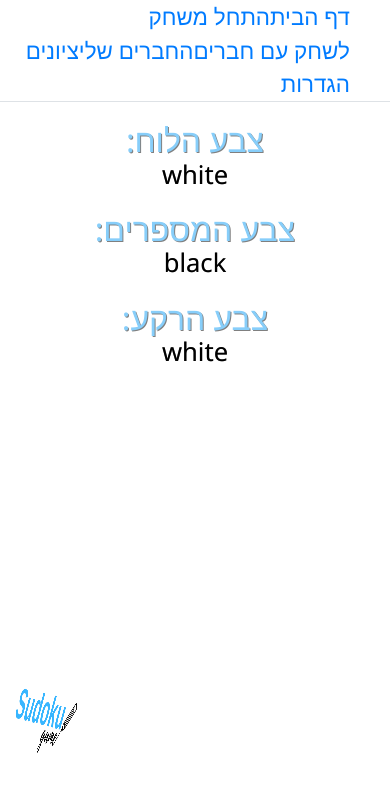
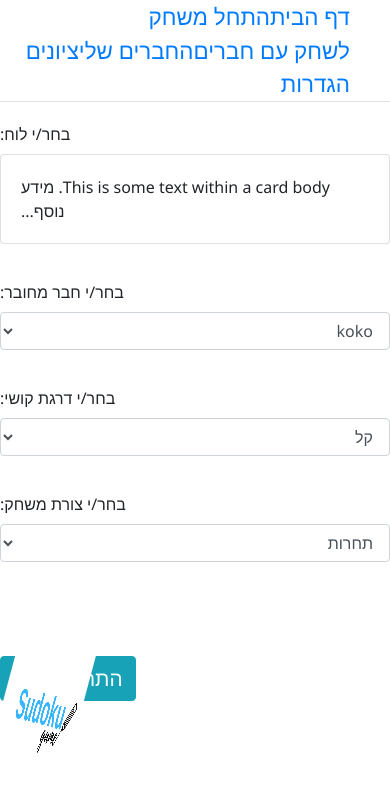
Before and after one commit to michalbn/Sudoku-Game, an Angular app in the folder my-sudoku-app/: page / in a window 390 px wide. Shown: the top 788 px of the page. Built offline with nearby package versions, Linux system fonts and the light colour scheme.

Commit message:
css+ html "single-game" , "friends-game"

```diff
--- a/my-sudoku-app/src/app/app.component.html
+++ b/my-sudoku-app/src/app/app.component.html
@@ -5,5 +5,7 @@
 <app-sudoku-classic-game></app-sudoku-classic-game>
 <app-sudoku-competition-game></app-sudoku-competition-game>
 <app-friend-page></app-friend-page>
-<app-grade-page></app-grade-page>-->
+<app-grade-page></app-grade-page>
 <app-setting-page></app-setting-page>
+<app-single-game></app-single-game>-->
+<app-friends-game-page></app-friends-game-page>
--- a/my-sudoku-app/src/app/app.module.ts
+++ b/my-sudoku-app/src/app/app.module.ts
@@ -10,8 +10,6 @@ import { SudokuClassicGameComponent } from './sudoku-classic-game/sudoku-classic
 import { FriendPageComponent } from './friend-page/friend-page.component';
 import { NewUserPageComponent } from './weclome-page/new-user-page/new-user-page.component';
 import { FriendsGamePageComponent } from './friends-game-page/friends-game-page.component';
-import { CompetitionGameComponent } from './friends-game-page/competition-game/competition-game.component';
-import { CollaborationGameComponent } from './friends-game-page/collaboration-game/collaboration-game.component';
 import { SudokuCompetitionGameComponent } from './sudoku-competition-game/sudoku-competition-game.component';
 import { SudokuCollaborationGameComponent } from './sudoku-collaboration-game/sudoku-collaboration-game.component';
 import { GradePageComponent } from './grade-page/grade-page.component';
@@ -27,8 +25,6 @@ import { SettingPageComponent } from './setting-page/setting-page.component';
     FriendPageComponent,
     NewUserPageComponent,
     FriendsGamePageComponent,
-    CompetitionGameComponent,
-    CollaborationGameComponent,
     SudokuCompetitionGameComponent,
     SudokuCollaborationGameComponent,
     GradePageComponent,
--- a/my-sudoku-app/src/app/friends-game-page/collaboration-game/collaboration-game.component.html
+++ /dev/null
@@ -1,3 +0,0 @@
-<p>
-  collaboration-game works!
-</p>
--- a/my-sudoku-app/src/app/friends-game-page/collaboration-game/collaboration-game.component.ts
+++ /dev/null
@@ -1,15 +0,0 @@
-import { Component, OnInit } from '@angular/core';
-
-@Component({
-  selector: 'app-collaboration-game',
-  templateUrl: './collaboration-game.component.html',
-  styleUrls: ['./collaboration-game.component.css']
-})
-export class CollaborationGameComponent implements OnInit {
-
-  constructor() { }
-
-  ngOnInit() {
-  }
-
-}
--- a/my-sudoku-app/src/app/friends-game-page/competition-game/competition-game.component.html
+++ /dev/null
@@ -1,3 +0,0 @@
-<p>
-  competition-game works!
-</p>
--- a/my-sudoku-app/src/app/friends-game-page/competition-game/competition-game.component.ts
+++ /dev/null
@@ -1,15 +0,0 @@
-import { Component, OnInit } from '@angular/core';
-
-@Component({
-  selector: 'app-competition-game',
-  templateUrl: './competition-game.component.html',
-  styleUrls: ['./competition-game.component.css']
-})
-export class CompetitionGameComponent implements OnInit {
-
-  constructor() { }
-
-  ngOnInit() {
-  }
-
-}
--- a/my-sudoku-app/src/app/friends-game-page/friends-game-page.component.css
+++ b/my-sudoku-app/src/app/friends-game-page/friends-game-page.component.css
@@ -0,0 +1,47 @@
+.logoimg{
+    width: 20%;
+    height: 30%;
+    -ms-transform: rotate(30deg); /* IE 9 */
+    -webkit-transform: rotate(20deg); /* Safari 3-8 */
+    transform: rotate(15deg);
+   position: absolute;
+    left: 0; bottom: 0;
+ /*   top: 0px;
+    right: 0px;
+    position: relative;*/
+}
+
+a
+{
+    font-family: "Segoe UI","Helvetica Neue",Arial,sans-serif,"Apple Color Emoji","Segoe UI Emoji","Segoe UI Symbol";
+    font-size : 140%;
+}
+body
+{
+    font-family: "Segoe UI","Helvetica Neue",Arial,sans-serif,"Apple Color Emoji","Segoe UI Emoji","Segoe UI Symbol";
+}
+
+.glyphicon.glyphicon-education
+{
+    color:black;
+}
+
+.glyphicon.glyphicon-cog
+{
+    color: #5353db;
+}
+.form-group
+{
+    margin-top: 5%;
+
+}
+
+.btn
+{
+    margin-top: 15%;
+}
+
+.size
+{
+    font-size: 130%
+}
--- a/my-sudoku-app/src/app/friends-game-page/friends-game-page.component.html
+++ b/my-sudoku-app/src/app/friends-game-page/friends-game-page.component.html
@@ -1,3 +1,59 @@
-<p>
-  friends-game-page works!
-</p>
+<!DOCTYPE html>
+<html dir="rtl" lang="he">
+  <head>
+      <meta charses="utf-8">
+  </head>
+  <body>
+    <ul class="nav nav-tabs nav-justified">
+      <li role="presentation"><a href="#"><span class="glyphicon glyphicon-home "></span> דף הבית </a></li>
+      <li role="presentation"><a href="#"><span class="glyphicon glyphicon-play text-success"></span> התחל משחק </a></li>
+      <li role="presentation" class="active"><a href="#" class="glyphicon glyphicon-pencil"> לשחק עם חברים </a></li>
+      <li role="presentation"><a href="#"><span class="glyphicon glyphicon-user"></span> החברים שלי </a></li>
+      <li role="presentation"><a href="#"><span  class="glyphicon glyphicon-education"></span> ציונים </a></li>
+      <li role="presentation"><a href="#"><span class="glyphicon glyphicon-cog "></span> הגדרות </a></li>
+    </ul>
+
+    <form>
+        <div class="form-row">
+          <div class="form-group col-md-6">
+            <label for="board">בחר/י לוח:</label>
+            <div class="card">
+                <div class="card-body">
+                  This is some text within a card body.  מידע נוסף...
+                </div>
+              </div>
+          </div>
+          <div class="form-group col-md-2">
+              <label for="exampleFormControlSelect1">בחר/י חבר מחובר:</label>
+              <select class="form-control" id="exampleFormControlSelect1">
+                <option>koko</option>
+                <option>loko</option>
+              </select>
+          </div>
+          <div class="form-group col-md-2">
+              <label for="exampleFormControlSelect1"> בחר/י דרגת קושי: </label>
+              <select class="form-control" id="exampleFormControlSelect1">
+                <option>קל</option>
+                <option>בינוני</option>
+                <option>קשה</option>
+              </select>
+          </div>
+          <div class="form-group col-md-2">
+              <label for="exampleFormControlSelect1">בחר/י צורת משחק:</label>
+              <select class="form-control" id="exampleFormControlSelect1">
+                <option>תחרות</option>
+                <option>שיתוף פעולה</option>
+              </select>
+          </div>
+        </div>
+      </form>
+      <div class="form-group row">
+          <div class="col-sm-7">
+            <button type="submit" class="btn btn-info size">התחל לשחק</button>
+          </div>
+      </div>
+    <div class="logopart">
+        <img class=logoimg src="assets\Sudoku.png"/>
+    </div>
+</body>
+</html>
--- a/my-sudoku-app/src/app/single-game/single-game.component.css
+++ b/my-sudoku-app/src/app/single-game/single-game.component.css
@@ -0,0 +1,47 @@
+.logoimg{
+    width: 20%;
+    height: 30%;
+    -ms-transform: rotate(30deg); /* IE 9 */
+    -webkit-transform: rotate(20deg); /* Safari 3-8 */
+    transform: rotate(15deg);
+   position: absolute;
+    left: 0; bottom: 0;
+ /*   top: 0px;
+    right: 0px;
+    position: relative;*/
+}
+
+a
+{
+    font-family: "Segoe UI","Helvetica Neue",Arial,sans-serif,"Apple Color Emoji","Segoe UI Emoji","Segoe UI Symbol";
+    font-size : 140%;
+}
+body
+{
+    font-family: "Segoe UI","Helvetica Neue",Arial,sans-serif,"Apple Color Emoji","Segoe UI Emoji","Segoe UI Symbol";
+}
+
+.glyphicon.glyphicon-education
+{
+    color:black;
+}
+
+.glyphicon.glyphicon-cog
+{
+    color: #5353db;
+}
+.form-group
+{
+    margin-top: 5%;
+
+}
+
+.btn
+{
+    margin-top: 15%;
+}
+
+.size
+{
+    font-size: 130%
+}
--- a/my-sudoku-app/src/app/single-game/single-game.component.html
+++ b/my-sudoku-app/src/app/single-game/single-game.component.html
@@ -1,3 +1,45 @@
-<p>
-  single-game works!
-</p>
+<!DOCTYPE html>
+<html dir="rtl" lang="he">
+  <head>
+      <meta charses="utf-8">
+  </head>
+  <body>
+    <ul class="nav nav-tabs nav-justified">
+      <li role="presentation"><a href="#"><span class="glyphicon glyphicon-home "></span> דף הבית </a></li>
+      <li role="presentation" class="active"><a href="#"><span class="glyphicon glyphicon-play text-success"></span> התחל משחק </a></li>
+      <li role="presentation"><a href="#" class="glyphicon glyphicon-pencil"> לשחק עם חברים </a></li>
+      <li role="presentation"><a href="#"><span class="glyphicon glyphicon-user"></span> החברים שלי </a></li>
+      <li role="presentation"><a href="#"><span  class="glyphicon glyphicon-education"></span> ציונים </a></li>
+      <li role="presentation"><a href="#"><span class="glyphicon glyphicon-cog "></span> הגדרות </a></li>
+    </ul>
+
+    <form>
+        <div class="form-row">
+          <div class="form-group col-md-8">
+            <label for="board">בחר לוח:</label>
+            <div class="card">
+                <div class="card-body">
+                  This is some text within a card body.  מידע נוסף...
+                </div>
+              </div>
+          </div>
+          <div class="form-group col-md-3">
+              <label for="exampleFormControlSelect1"> בחר דרגת קושי: </label>
+              <select class="form-control" id="exampleFormControlSelect1">
+                <option>קל</option>
+                <option>בינוני</option>
+                <option>קשה</option>
+              </select>
+          </div>
+        </div>
+      </form>
+      <div class="form-group row">
+          <div class="col-sm-7">
+            <button type="submit" class="btn btn-info size">התחל לשחק</button>
+          </div>
+      </div>
+    <div class="logopart">
+        <img class=logoimg src="assets\Sudoku.png"/>
+    </div>
+</body>
+</html>
```
Also changed, not shown: my-sudoku-app/src/app/friends-game-page/collaboration-game/collaboration-game.component.css (deleted), my-sudoku-app/src/app/friends-game-page/competition-game/competition-game.component.css (deleted), 2 other files (tests, documents, lock files or other folders).
